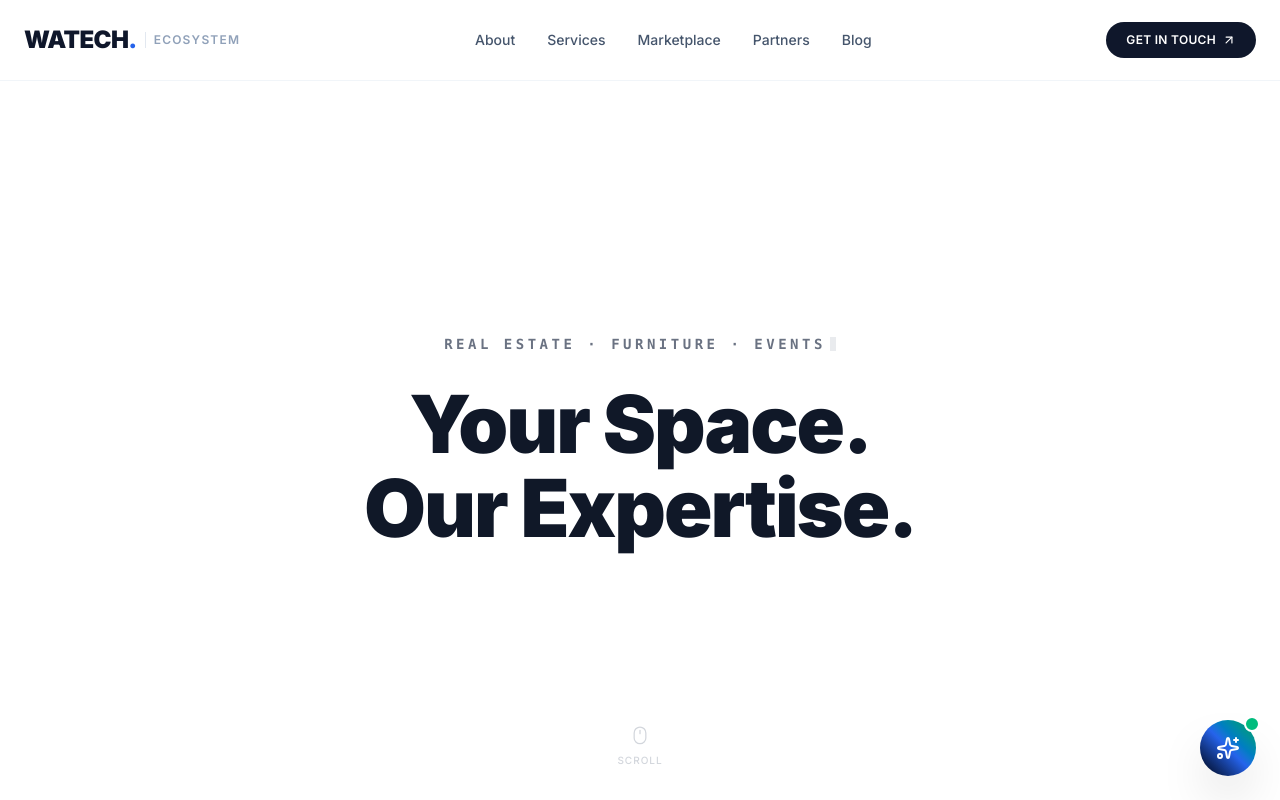
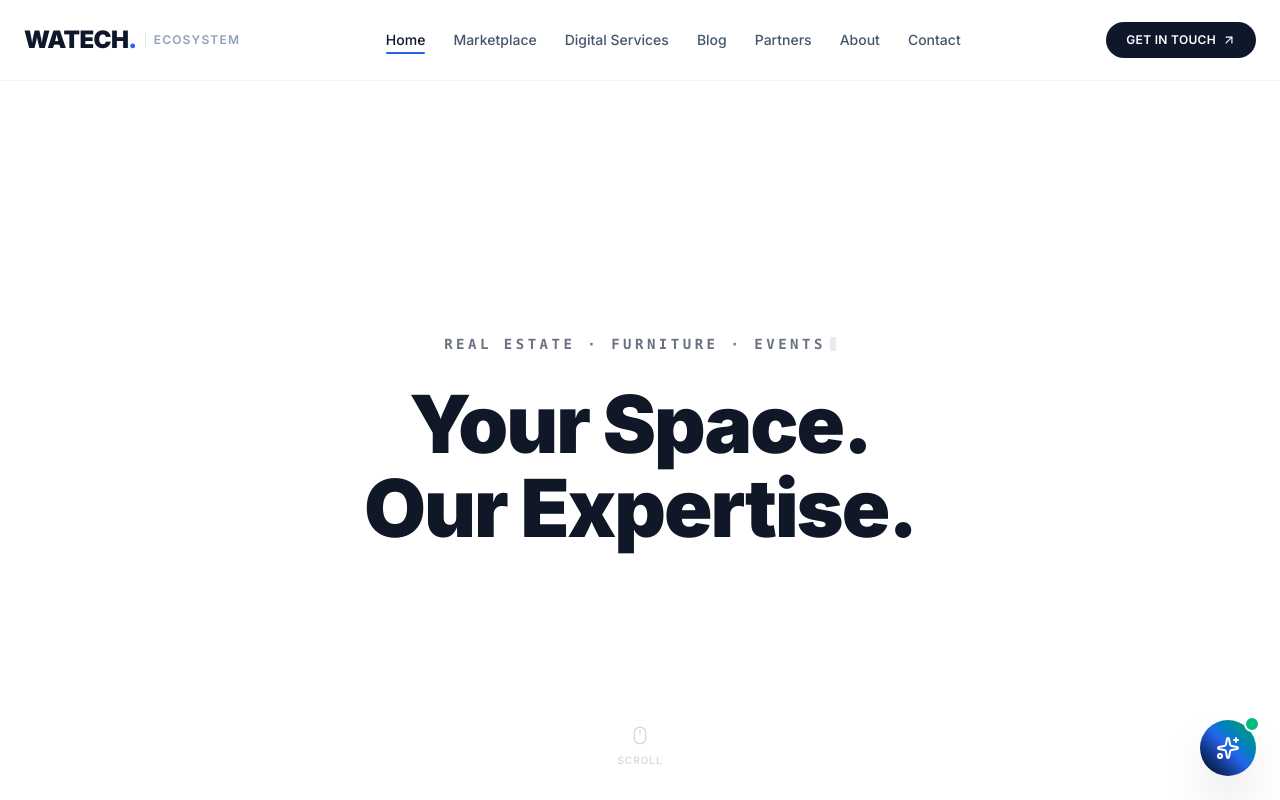
Before and after one commit to waseem-abbas12/watech-solutions-platform, a Next.js app: page / in a window 1280 px wide. Shown: the top 800 px of the page. Built offline with nearby package versions, Linux system fonts and the light colour scheme.

Commit message:
feat(navigation): update header navigation with Home, Marketplace, Digital Services, Blog, Partners, About, and Contact with active states and responsive drawer

```diff
--- a/src/components/common/navbar.tsx
+++ b/src/components/common/navbar.tsx
@@ -11,12 +11,23 @@ export const Navbar = () => {
   const pathname = usePathname();
 
   const navLinks = [
+    { name: "Home", href: "/", accent: "hover:text-slate-900" },
+    { name: "Marketplace", href: "/marketplace", accent: "hover:text-[#16A34A]" },
+    { name: "Digital Services", href: "/services", accent: "hover:text-[#2563EB]" },
+    { name: "Blog", href: "/blog", accent: "hover:text-[#2563EB]" },
+    { name: "Partners", href: "/partners", accent: "hover:text-[#EA580C]" },
     { name: "About", href: "/about", accent: "hover:text-[#2563EB]" },
-    { name: "Services", href: "/services", accent: "hover:text-[#2563EB]" },
-    { name: "Marketplace", href: "/marketplace", accent: "hover:text-[#16A34A]" },
-    { name: "Partners", href: "/partners", accent: "hover:text-[#EA580C]" },
-    { name: "Blog", href: "/blog", accent: "hover:text-[#2563EB]" },
+    { name: "Contact", href: "/services#contact", accent: "hover:text-[#2563EB]" },
   ];
+
+  const checkIsActive = (href: string) => {
+    if (href === "/") return pathname === "/";
+    if (href.includes("#")) {
+      const base = href.split("#")[0];
+      return pathname === base;
+    }
+    return pathname.startsWith(href);
+  };
 
   return (
     <header className="fixed top-0 left-0 right-0 z-50 bg-white/80 backdrop-blur-md border-b border-slate-100 transition-all">
@@ -32,27 +43,30 @@ export const Navbar = () => {
         </Link>
 
         {/* Desktop Navigation */}
-        <nav className="hidden md:flex items-center gap-8">
+        <nav className="hidden lg:flex items-center gap-6 xl:gap-7">
           {navLinks.map((link) => {
-            const isActive = pathname.startsWith(link.href);
+            const isActive = checkIsActive(link.href);
             return (
               <Link
                 key={link.name}
                 href={link.href}
-                className={`text-sm font-medium transition-colors ${
+                className={`text-sm font-medium transition-colors relative py-1 ${
                   isActive
-                    ? "text-slate-900 font-semibold"
+                    ? "text-slate-900 font-bold"
                     : "text-slate-600 " + link.accent
                 }`}
               >
                 {link.name}
+                {isActive && (
+                  <span className="absolute bottom-0 left-0 right-0 h-0.5 bg-[#2563EB] rounded-full" />
+                )}
               </Link>
             );
           })}
         </nav>
 
         {/* CTA Button */}
-        <div className="hidden md:flex items-center gap-4">
+        <div className="hidden lg:flex items-center gap-4">
           <Link
             href="/services#contact"
             className="inline-flex items-center gap-1.5 px-5 py-2.5 text-xs font-semibold tracking-wide uppercase rounded-full bg-slate-900 text-white hover:bg-slate-800 transition-all hover:shadow-md"
@@ -65,7 +79,7 @@ export const Navbar = () => {
         {/* Mobile Hamburger Toggle */}
         <button
           onClick={() => setIsOpen(!isOpen)}
-          className="md:hidden p-2 text-slate-700 hover:text-slate-900 focus:outline-none"
+          className="lg:hidden p-2 text-slate-700 hover:text-slate-900 focus:outline-none"
           aria-label="Toggle navigation menu"
         >
           {isOpen ? <X className="w-6 h-6" /> : <Menu className="w-6 h-6" />}
@@ -79,24 +93,34 @@ export const Navbar = () => {
             initial={{ opacity: 0, height: 0 }}
             animate={{ opacity: 1, height: "auto" }}
             exit={{ opacity: 0, height: 0 }}
-            className="md:hidden border-b border-slate-100 bg-white px-6 py-6 shadow-lg overflow-hidden"
+            className="lg:hidden border-b border-slate-100 bg-white px-6 py-6 shadow-lg overflow-hidden"
           >
-            <div className="flex flex-col gap-4">
-              {navLinks.map((link) => (
+            <div className="flex flex-col gap-3">
+              {navLinks.map((link) => {
+                const isActive = checkIsActive(link.href);
+                return (
                   <Link
                     key={link.name}
                     href={link.href}
                     onClick={() => setIsOpen(false)}
-                  className="text-lg font-medium text-slate-800 hover:text-[#2563EB] transition-colors py-1"
+                    className={`text-base font-medium transition-colors py-2 flex items-center justify-between ${
+                      isActive
+                        ? "text-[#2563EB] font-bold"
+                        : "text-slate-800 hover:text-[#2563EB]"
+                    }`}
                   >
-                  {link.name}
+                    <span>{link.name}</span>
+                    {isActive && (
+                      <span className="w-2 h-2 rounded-full bg-[#2563EB]" />
+                    )}
                   </Link>
-              ))}
+                );
+              })}
               <div className="pt-4 border-t border-slate-100">
                 <Link
                   href="/services#contact"
                   onClick={() => setIsOpen(false)}
-                  className="block w-full text-center py-3 px-6 rounded-full bg-[#2563EB] text-white font-medium text-sm hover:bg-blue-700 transition-colors"
+                  className="block w-full text-center py-3 px-6 rounded-full bg-[#2563EB] text-white font-semibold text-xs uppercase tracking-wider hover:bg-blue-700 transition-colors shadow-md"
                 >
                   Get in Touch
                 </Link>
```
Lines whose indentation alone changed are shown as unchanged.
